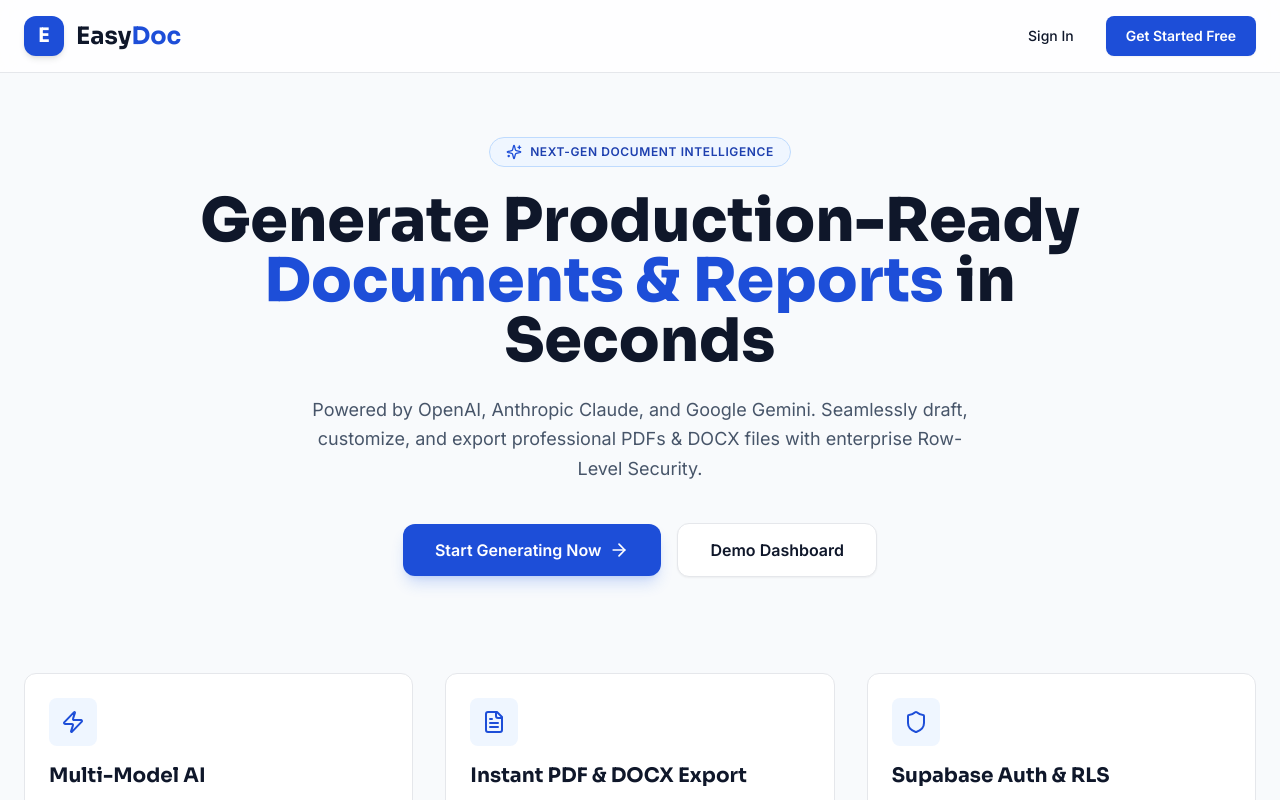
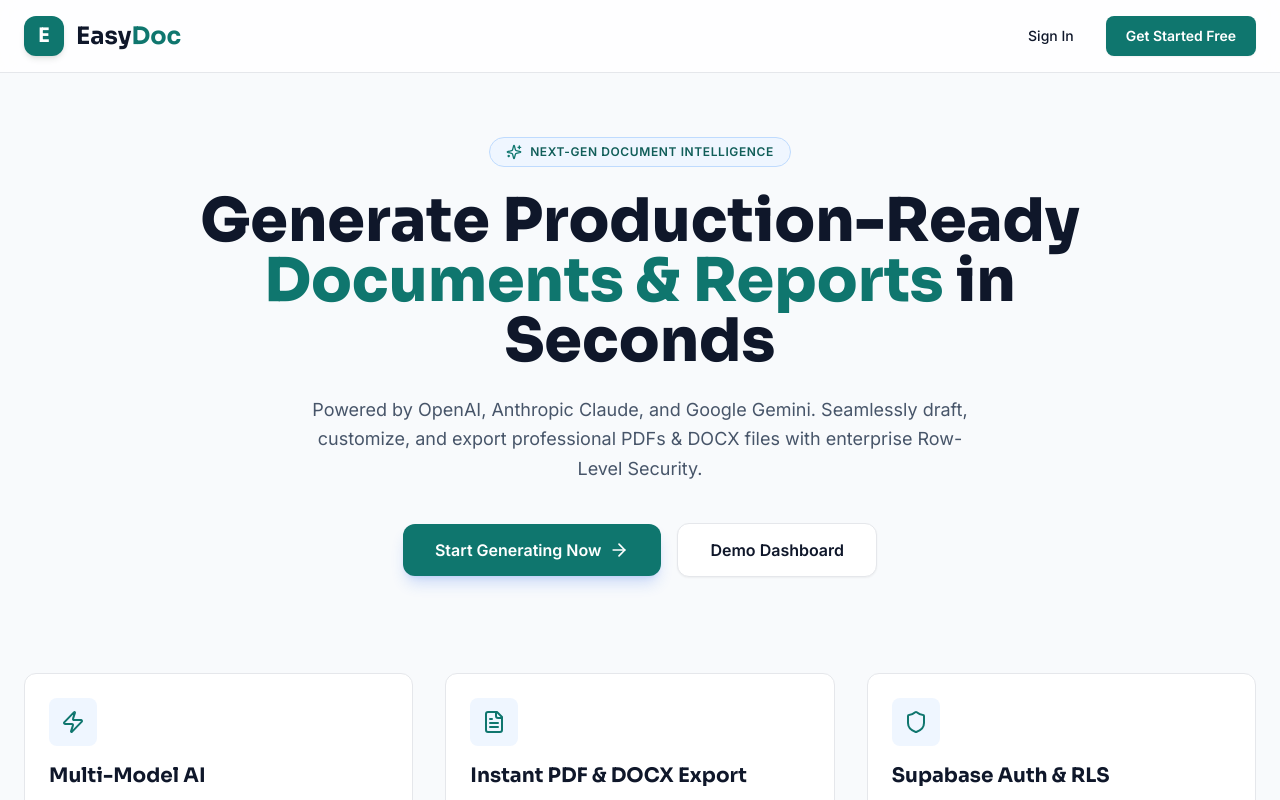
Before and after one commit to naveen21-tech/pdd-easydoc, a Next.js app: page / in a window 1280 px wide. Shown: the top 800 px of the page. Built offline with nearby package versions, Linux system fonts and the light colour scheme.

Commit message:
Replace blue color with Emerald Teal design theme and add interactive Dashboard Wallpaper customizer

```diff
--- a/app/globals.css
+++ b/app/globals.css
@@ -12,12 +12,12 @@
 }
 
 .dark {
-  --bg-color: #090D16;
-  --surface-color: #111827;
-  --text-primary: #F9FAFB;
-  --text-secondary: #9CA3AF;
-  --border-color: #1F2937;
-  --card-bg: #111827;
+  --bg-color: #080C14;
+  --surface-color: #0F172A;
+  --text-primary: #F8FAFC;
+  --text-secondary: #94A3B8;
+  --border-color: #1E293B;
+  --card-bg: #0F172A;
 }
 
 body {
@@ -38,22 +38,22 @@ code, pre {
 
 /* Glassmorphism Panels */
 .glass-panel {
-  background: rgba(255, 255, 255, 0.75);
+  background: rgba(255, 255, 255, 0.85);
   backdrop-filter: blur(16px);
   -webkit-backdrop-filter: blur(16px);
   border: 1px solid rgba(226, 232, 240, 0.8);
 }
 
 .dark .glass-panel {
-  background: rgba(17, 24, 39, 0.75);
+  background: rgba(15, 23, 42, 0.85);
   backdrop-filter: blur(16px);
   -webkit-backdrop-filter: blur(16px);
-  border: 1px solid rgba(31, 41, 55, 0.8);
+  border: 1px solid rgba(30, 41, 59, 0.8);
 }
 
 /* Glass Card */
 .glass-card {
-  background: rgba(255, 255, 255, 0.85);
+  background: rgba(255, 255, 255, 0.9);
   backdrop-filter: blur(12px);
   border: 1px solid rgba(226, 232, 240, 0.9);
   border-radius: 1rem;
@@ -61,35 +61,45 @@ code, pre {
 }
 
 .dark .glass-card {
-  background: rgba(17, 24, 39, 0.85);
+  background: rgba(15, 23, 42, 0.9);
   backdrop-filter: blur(12px);
-  border: 1px solid rgba(31, 41, 55, 0.9);
+  border: 1px solid rgba(30, 41, 59, 0.9);
 }
 
 .glass-card:hover {
   transform: translateY(-3px);
-  box-shadow: 0 12px 30px -5px rgba(37, 99, 235, 0.15);
-  border-color: rgba(37, 99, 235, 0.4);
+  box-shadow: 0 12px 30px -5px rgba(13, 148, 136, 0.2);
+  border-color: rgba(13, 148, 136, 0.4);
 }
 
-/* Glowing Border Accent */
-.glow-border {
-  position: relative;
+/* Wallpapers for Dashboard */
+.wallpaper-aurora {
+  background: radial-gradient(circle at 15% 15%, rgba(13, 148, 136, 0.15), transparent 45%),
+              radial-gradient(circle at 85% 85%, rgba(139, 92, 246, 0.15), transparent 45%),
+              radial-gradient(circle at 50% 50%, rgba(245, 158, 11, 0.08), transparent 60%);
 }
 
-.glow-border::after {
-  content: '';
-  position: absolute;
-  inset: -1px;
-  background: linear-gradient(135deg, #2563eb, #06b6d4, #6366f1);
-  border-radius: inherit;
-  z-index: -1;
-  opacity: 0;
-  transition: opacity 0.3s ease;
+.wallpaper-mesh {
+  background-image: radial-gradient(at 40% 20%, hsla(168,100%,45%,0.12) 0px, transparent 50%),
+                    radial-gradient(at 80% 0%, hsla(263,100%,70%,0.12) 0px, transparent 50%),
+                    radial-gradient(at 0% 50%, hsla(192,100%,50%,0.1) 0px, transparent 50%),
+                    radial-gradient(at 80% 50%, hsla(340,100%,70%,0.08) 0px, transparent 50%);
 }
 
-.glow-border:hover::after {
-  opacity: 1;
+.wallpaper-grid {
+  background-size: 40px 40px;
+  background-image:
+    linear-gradient(to right, rgba(148, 163, 184, 0.08) 1px, transparent 1px),
+    linear-gradient(to bottom, rgba(148, 163, 184, 0.08) 1px, transparent 1px);
+}
+
+.wallpaper-obsidian {
+  background: linear-gradient(135deg, #0f172a 0%, #064e3b 50%, #1e1b4b 100%);
+}
+
+.wallpaper-cyber {
+  background: radial-gradient(ellipse at top left, rgba(13, 148, 136, 0.25), transparent 50%),
+              radial-gradient(ellipse at bottom right, rgba(124, 58, 237, 0.25), transparent 50%);
 }
 
 /* Smooth custom scrollbars */
@@ -108,31 +118,9 @@ code, pre {
 }
 
 .dark ::-webkit-scrollbar-thumb {
-  background: #374151;
+  background: #334155;
 }
 
 ::-webkit-scrollbar-thumb:hover {
-  background: #94a3b8;
+  background: #0d9488;
 }
-
-/* Skeleton Loading Animation */
-.skeleton {
-  background: linear-gradient(90deg, #e2e8f0 25%, #f1f5f9 50%, #e2e8f0 75%);
-  background-size: 200% 100%;
-  animation: skeletonLoading 1.5s infinite ease-in-out;
-  border-radius: 0.5rem;
-}
-
-.dark .skeleton {
-  background: linear-gradient(90deg, #1f2937 25%, #374151 50%, #1f2937 75%);
-  background-size: 200% 100%;
-}
-
-@keyframes skeletonLoading {
-  0% {
-    background-position: 200% 0;
-  }
-  100% {
-    background-position: -200% 0;
-  }
-}
--- a/tailwind.config.ts
+++ b/tailwind.config.ts
@@ -11,25 +11,26 @@ const config: Config = {
     extend: {
       colors: {
         brand: {
-          50: '#f0f6ff',
-          100: '#e0edff',
-          200: '#bae0ff',
-          300: '#7cc2ff',
-          400: '#38a0ff',
-          500: '#2563eb', // Primary Sapphire
-          600: '#1d4ed8',
-          700: '#1e40af',
-          800: '#1e3a8a',
-          900: '#172554',
-          accent: '#06b6d4', // Cyan accent
-          violet: '#6366f1', // Secondary violet
+          50: '#f0fdfa',
+          100: '#ccfbf1',
+          200: '#99f6e4',
+          300: '#5eead4',
+          400: '#2dd4bf',
+          500: '#0d9488', // Vibrant Teal Emerald
+          600: '#0f766e', // Deep Emerald Primary
+          700: '#115e59',
+          800: '#134e4a',
+          900: '#042f2e',
+          accent: '#8b5cf6', // Electric Violet Accent
+          violet: '#7c3aed',
+          amber: '#f59e0b',
         },
         dark: {
-          bg: '#090d16',
-          surface: '#111827',
-          card: '#1f2937',
-          border: '#374151',
-          hover: '#1f2937',
+          bg: '#080c14',
+          surface: '#0f172a',
+          card: '#1e293b',
+          border: '#334155',
+          hover: '#1e293b',
         },
         light: {
           bg: '#f8fafc',
@@ -48,8 +49,8 @@ const config: Config = {
         '3xl': '1.5rem',
       },
       boxShadow: {
-        'glow': '0 0 25px -5px rgba(37, 99, 235, 0.25)',
-        'glow-accent': '0 0 25px -5px rgba(6, 182, 212, 0.3)',
+        'glow': '0 0 25px -5px rgba(13, 148, 136, 0.35)',
+        'glow-accent': '0 0 25px -5px rgba(139, 92, 246, 0.35)',
         'card-hover': '0 20px 25px -5px rgba(0, 0, 0, 0.1), 0 8px 10px -6px rgba(0, 0, 0, 0.1)',
         'glass': '0 8px 32px 0 rgba(0, 0, 0, 0.12)',
       },
```
Also changed, not shown: app/(user)/dashboard/page.tsx (+115 -43 lines).
